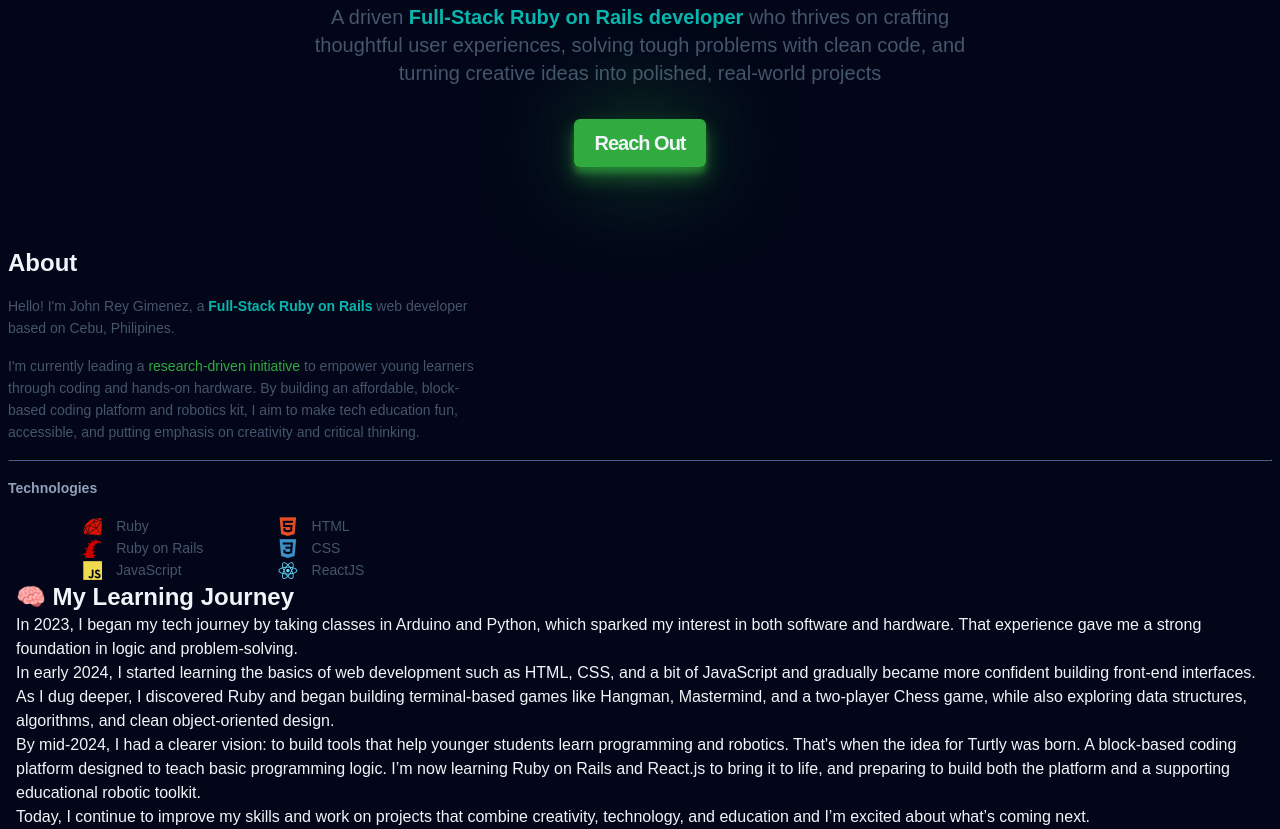
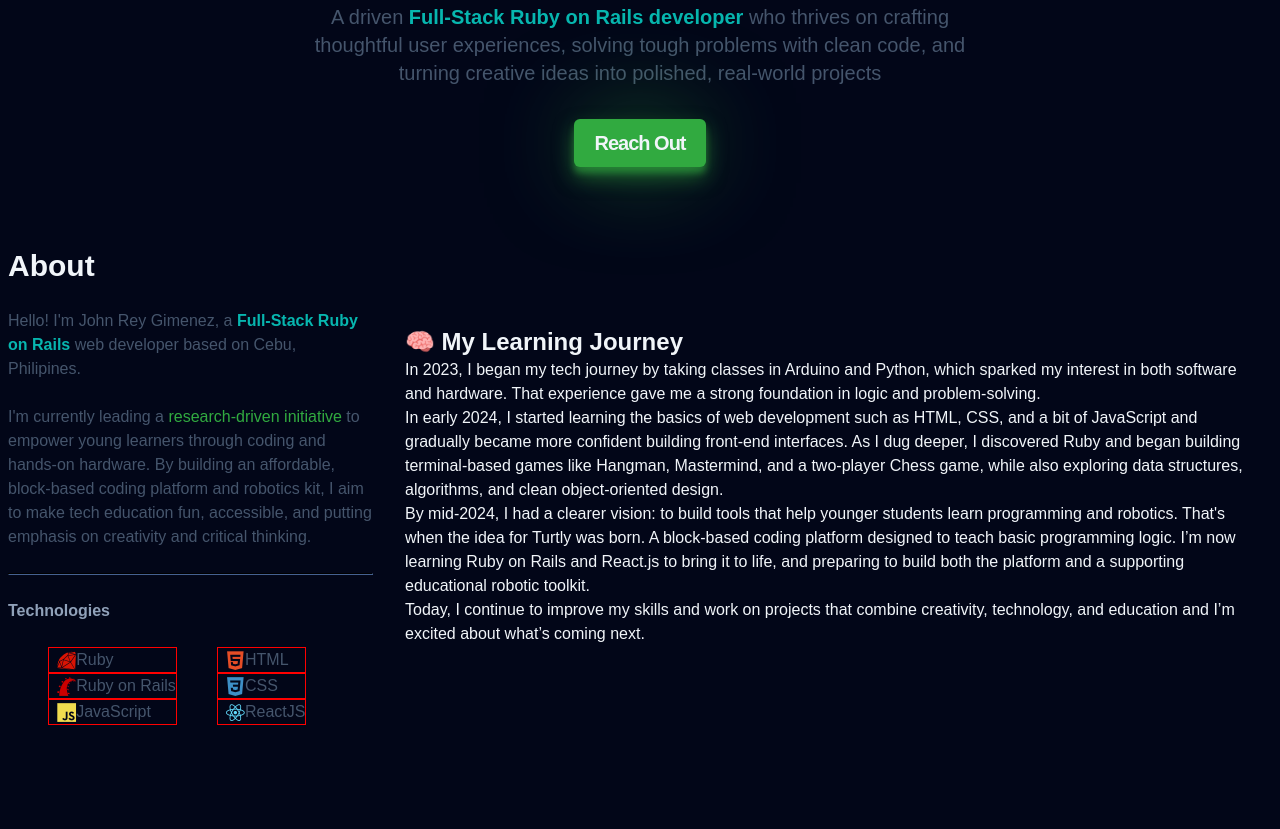
Before and after one commit to JohnReyGimenez/Portfolio, a website built with Vite: page index.html in a window 1280 px wide. Shown: the part 583-1412 px from the top of the page. After the commit the page ends 1308 px from the top, so only its background shows below. Built offline with nearby package versions, Linux system fonts and the light colour scheme; a web font is replaced by a local one.

Commit message:
addedL media quiries and fixed indentions

```diff
--- a/styles/components/about.css
+++ b/styles/components/about.css
@@ -1,3 +1,9 @@
+.about {
+    display: flex;
+    flex-direction: column;
+    gap: 1rem;
+}
+
 .about__content {
     display: flex;
     flex-direction: column;
@@ -31,8 +37,10 @@
 .about__ul li {
     display: flex;
     align-items: center;
-    gap: 1em;
-    padding-left: 1em;
+    gap: 0em;
+    padding-left: 0em;
+    border: 1px solid red;
+    flex: 1;
 }
 
 .about__ul i {
@@ -48,3 +56,51 @@
     content: '';
     margin-left: 0.5em;
 }
+
+/* xs */
+@media (min-width: 475px) {
+    .about {
+        gap: 1.5rem;
+    }
+
+    .about__content {
+        gap: 1.5rem;
+    }
+
+    .about__title {
+        font-size: var(--size-3xl);
+    }
+
+    .about__description {
+        font-size: var(--size-base);
+    }
+
+    .about__subtitle {
+        font-size: var(--size-base);
+    }
+
+    .about__list {
+        font-size: var(--size-base);
+    }
+}
+
+/* sm */
+/* @media (min-width: 640px) {} */
+
+/* md */
+/* @media (min-width: 768px) {} */
+
+/* Lg */
+@media (min-width: 1024px) {
+    .about {
+        flex-direction: row;
+        justify-content: space-between;
+        align-items: center;
+    }
+}
+
+/* xL */
+/* @media (min-width: 1280px) {} */
+
+/* 2xL */
+/* @media (min-width: 1536px) {} */
```
Also changed, not shown: index.html (+4 -2 lines).
